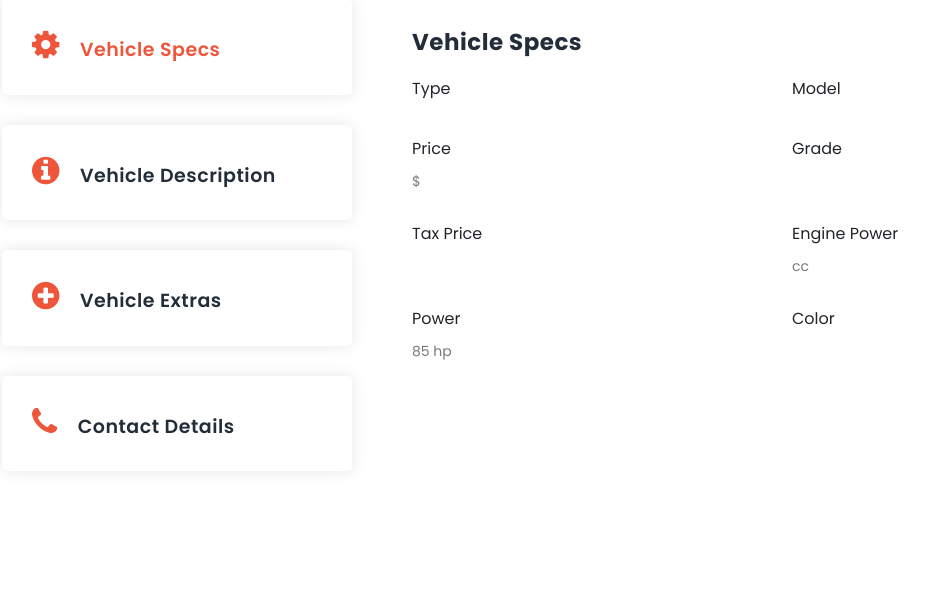
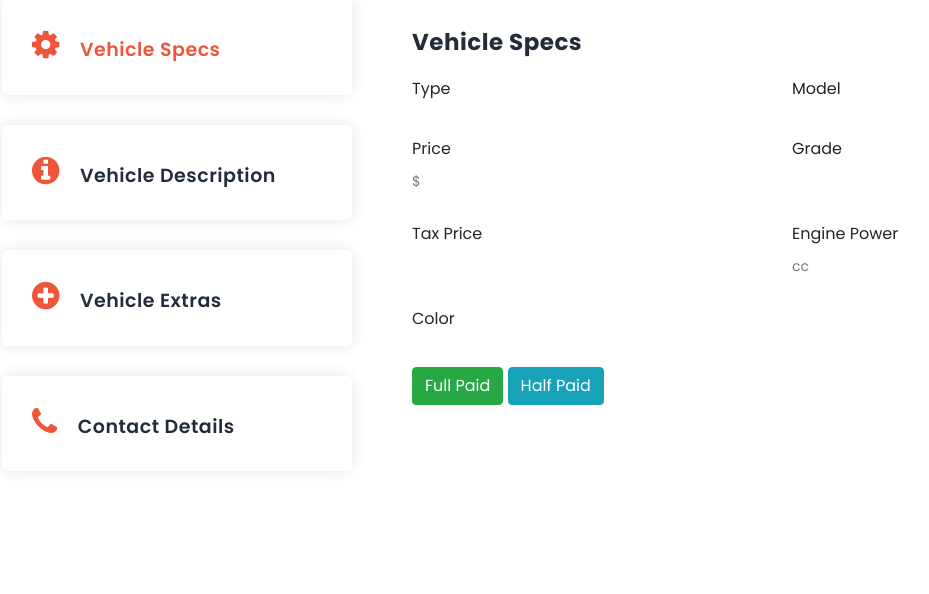
Before and after one commit to Shu-Naing/car_sale_service, a Flask app: template templates/car-details.html in a window 1280 px wide. Shown: the part 474-1068 px from the top of the page, without its empty margins (83-1012 px from the left). Run offline with Flask 2, Linux system fonts and the light colour scheme; the template is opened without the code that fills it, so the values that code supplies are empty.

Commit message:
frontend modifications

```diff
--- a/requirements.txt
+++ b/requirements.txt
@@ -1 +1,2 @@
 Flask==1.1.1
+mysql-connector-python==2.2.9
--- a/templates/car-details.html
+++ b/templates/car-details.html
@@ -112,11 +112,11 @@
                             <p>{{rows[6]}} cc</p>
                        </div>
 
-                       <div class="col-sm-6">
+                       <!-- <div class="col-sm-6">
                             <label>Power</label>
 
                             <p>85 hp</p>
-                       </div>
+                       </div> -->
 
 
                        <!-- <div class="col-sm-6">
@@ -197,6 +197,8 @@
                         </div>
                     </div>
                   </article>
+                <button type="button" class="btn btn-success">Full Paid</button>
+                <button type="button" class="btn btn-info">Half Paid</button>
                 </section>
               </div>
             </div>
```
